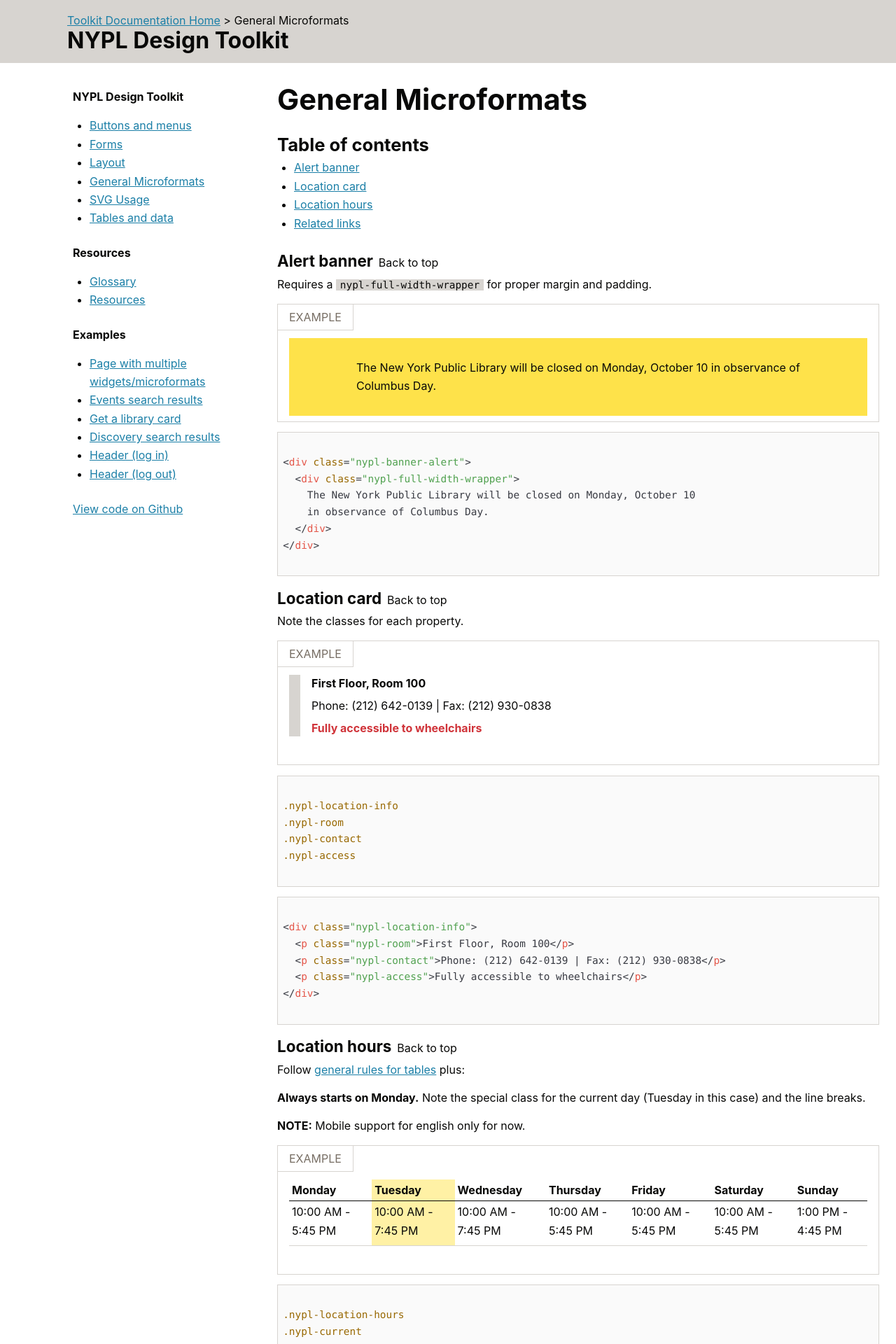
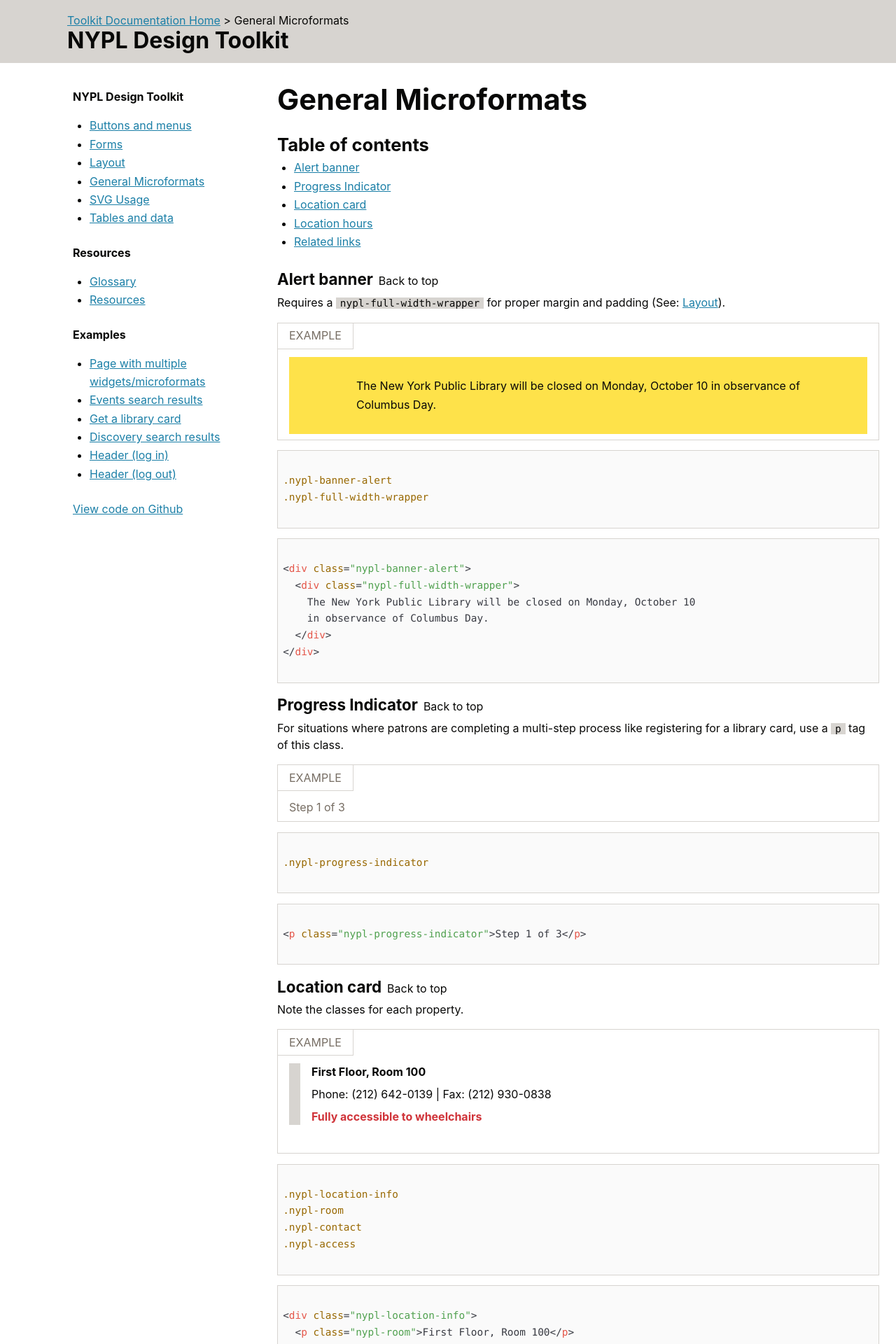
Before and after one commit to NYPL/design-toolkit, a Jekyll site: the page built from docs/_sections/microformats.html, in a window 1280 px wide. Shown: the top 1920 px of the page at 70% size. Built offline with Jekyll 4.4.1, drawn with Linux system fonts in a browser that asks for light colours; nearby versions of some CDN libraries.

Commit message:
:space_invader: added progress indicator

```diff
--- a/docs/_sections/microformats.html
+++ b/docs/_sections/microformats.html
@@ -5,13 +5,16 @@
 
     <h3 id="alertBanner">Alert banner</h3>
 
-    <p>Requires a <code>nypl-full-width-wrapper</code> for proper margin and padding.</p>
+    <p>Requires a <code>nypl-full-width-wrapper</code> for proper margin and padding (See: <a href="layout.html">Layout</a>).</p>
 
     <div class="nypl-toolkit-example">
       <span class="nypl-example-text">Example</span>
 <div class="nypl-banner-alert"><div class="nypl-full-width-wrapper">The New York Public Library will be closed on Monday, October 10 in observance of Columbus Day.</div></div>
     </div>
-
+    <pre><code class="scss">
+.nypl-banner-alert
+.nypl-full-width-wrapper
+    </code></pre>
     <pre><code class="html">
 &lt;div class=&quot;nypl-banner-alert&quot;&gt;
   &lt;div class=&quot;nypl-full-width-wrapper&quot;&gt;
@@ -19,6 +22,21 @@
     in observance of Columbus Day.
   &lt;/div&gt;
 &lt;/div&gt;
+    </code></pre>
+
+    <h3 id="progressIndicator">Progress Indicator</h3>
+
+    <p>For situations where patrons are completing a multi-step process like registering for a library card, use a <code>p</code> tag of this class.</p>
+
+    <div class="nypl-toolkit-example">
+      <span class="nypl-example-text">Example</span>
+<p class="nypl-progress-indicator">Step 1 of 3</p>
+    </div>
+    <pre><code class="scss">
+.nypl-progress-indicator
+    </code></pre>
+    <pre><code class="html">
+&lt;p class=&quot;nypl-progress-indicator&quot;&gt;Step 1 of 3&lt;/p&gt;
     </code></pre>
 
     <h3 id="locationCard">Location card</h3>
--- a/docs/css/example-search-styles.css
+++ b/docs/css/example-search-styles.css
@@ -2104,6 +2104,11 @@
   border-left: 1rem solid #fee24a;
   padding-left: 1rem; }
 
+.nypl-progress-indicator {
+  color: #776e64;
+  margin: 0;
+  padding: 0; }
+
 .nypl-label {
   display: block;
   font-weight: bold;
--- a/docs/css/example-styles.css
+++ b/docs/css/example-styles.css
@@ -2104,6 +2104,11 @@
   border-left: 1rem solid #fee24a;
   padding-left: 1rem; }
 
+.nypl-progress-indicator {
+  color: #776e64;
+  margin: 0;
+  padding: 0; }
+
 .nypl-label {
   display: block;
   font-weight: bold;
--- a/docs/example_card.html
+++ b/docs/example_card.html
@@ -244,6 +244,7 @@
           <!-- sample card -->
 
             <div id="step-1">
+            <p class="nypl-progress-indicator">Step 1 of 3</p>
             <h2>Please enter the following information</h2>
             <fieldset class="nypl-name-field">
               <div>
@@ -283,6 +284,7 @@
             </div>
 
             <div id="step-2">
+            <p class="nypl-progress-indicator">Step 2 of 3</p>
             <h2>Permanent Address</h2>
 
             <fieldset class="nypl-address-fieldset">
@@ -341,6 +343,7 @@
             </div>
 
             <div id="step-3">
+            <p class="nypl-progress-indicator">Step 3 of 3</p>
             <h2>Local Address (if different)</h2>
 
             <fieldset class="nypl-address-fieldset">
--- a/sass/_microformats.scss
+++ b/sass/_microformats.scss
@@ -15,6 +15,12 @@
 @mixin a11y-note {
   border-left: 1rem solid $alert-color;
   padding-left: 1rem;
+}
+
+@mixin progress-indicator {
+  color: $nypl-gray;
+  margin: 0;
+  padding: 0;
 }
 
 @mixin location-info {
--- a/sass/_toolkit.scss
+++ b/sass/_toolkit.scss
@@ -55,6 +55,10 @@
 
 .nypl-a11y-note {
   @include a11y-note;
+}
+
+.nypl-progress-indicator {
+  @include progress-indicator;
 }
 
 .nypl-label {
```
